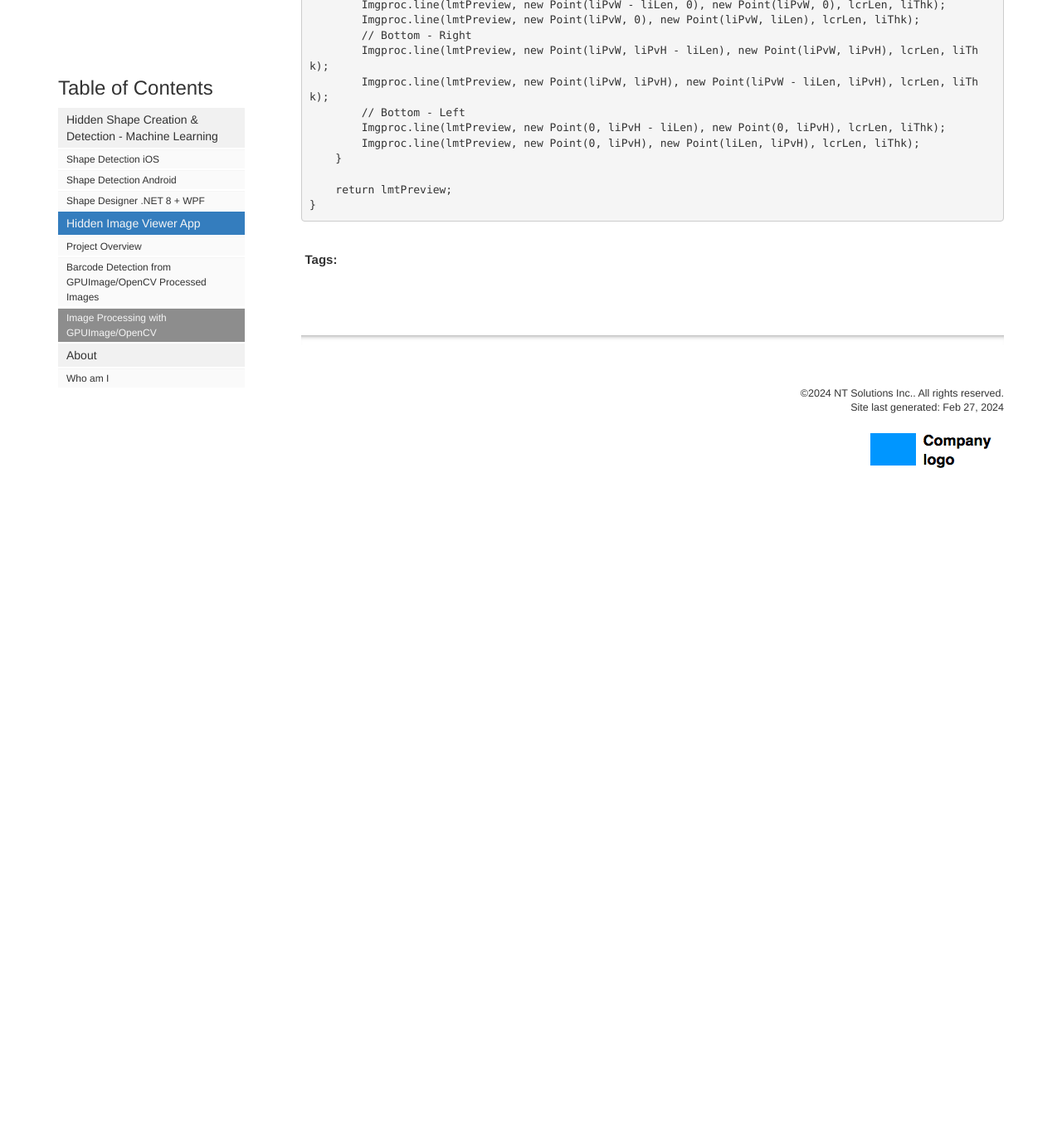
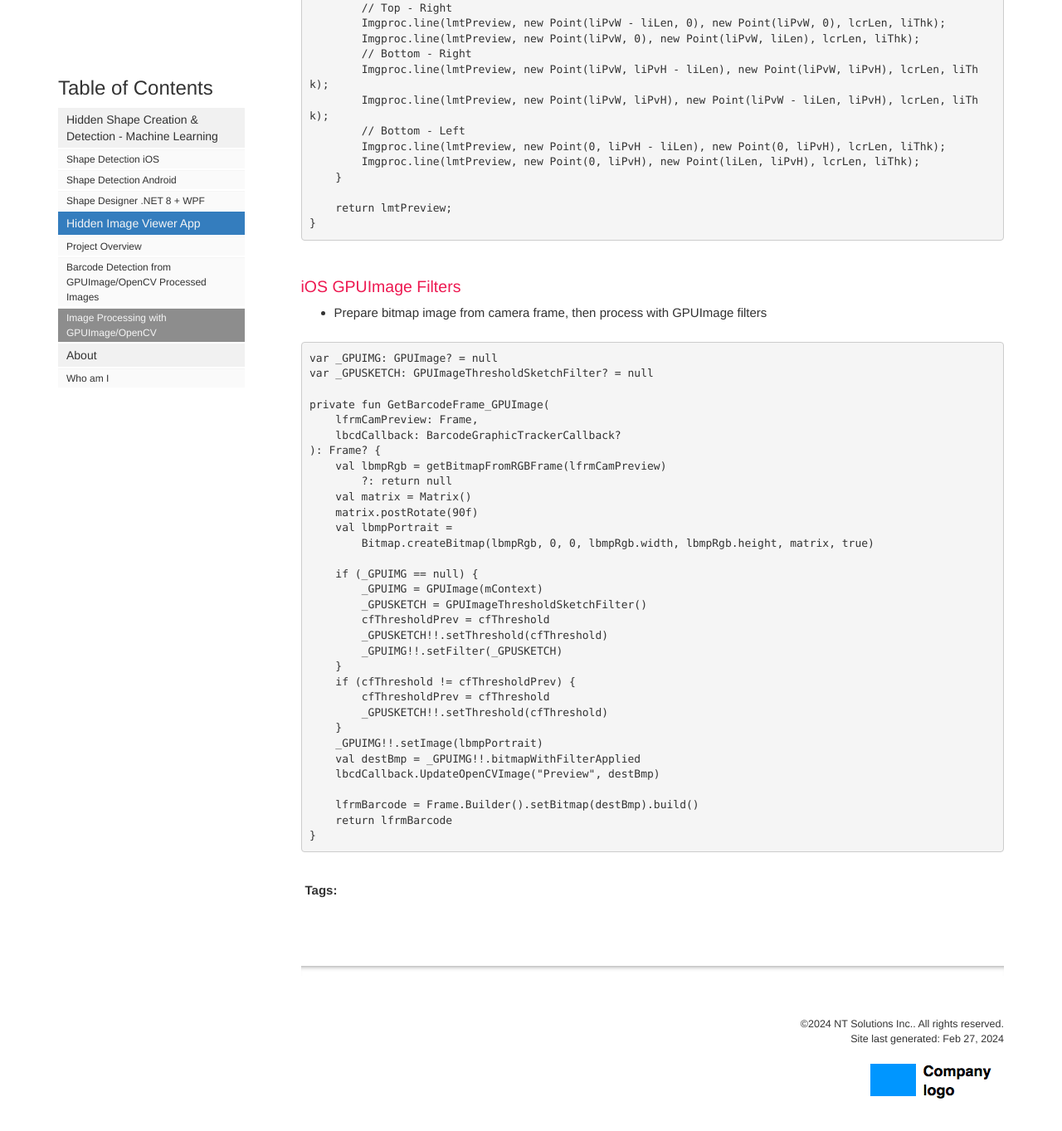
Before and after one commit to heungwook/heungwook.github.io, a Jekyll site: the page built from pages/doc202302/doc202302_03.md, in a window 1280 px wide and 1400 px high, scrolled down 3910 px. Shown: the top 1363 px of the window at 83% size. Built offline with Jekyll 4.4.1, drawn with Linux system fonts in a browser that asks for light colours; comment, search, counter and statistics services are not loaded; before the commit the page ends 4550 px from its top, so only the background shows below that.

Commit message:
20240227 1317

````diff
--- a/pages/doc202302/doc202302_03.md
+++ b/pages/doc202302/doc202302_03.md
@@ -208,7 +208,44 @@ public static Mat openCVProcessor(
 ```
 
 
+### iOS GPUImage Filters
 
+- Prepare bitmap image from camera frame, then process with GPUImage filters
+
+```Java
+var _GPUIMG: GPUImage? = null
+var _GPUSKETCH: GPUImageThresholdSketchFilter? = null
+
+private fun GetBarcodeFrame_GPUImage(
+    lfrmCamPreview: Frame,
+    lbcdCallback: BarcodeGraphicTrackerCallback?
+): Frame? {
+    val lbmpRgb = getBitmapFromRGBFrame(lfrmCamPreview)
+        ?: return null
+    val matrix = Matrix()
+    matrix.postRotate(90f)
+    val lbmpPortrait =
+        Bitmap.createBitmap(lbmpRgb, 0, 0, lbmpRgb.width, lbmpRgb.height, matrix, true)
+
+    if (_GPUIMG == null) {
+        _GPUIMG = GPUImage(mContext)
+        _GPUSKETCH = GPUImageThresholdSketchFilter()
+        cfThresholdPrev = cfThreshold
+        _GPUSKETCH!!.setThreshold(cfThreshold)
+        _GPUIMG!!.setFilter(_GPUSKETCH)
+    }
+    if (cfThreshold != cfThresholdPrev) {
+        cfThresholdPrev = cfThreshold
+        _GPUSKETCH!!.setThreshold(cfThreshold)
+    }
+    _GPUIMG!!.setImage(lbmpPortrait)
+    val destBmp = _GPUIMG!!.bitmapWithFilterApplied
+    lbcdCallback.UpdateOpenCVImage("Preview", destBmp)
+
+    lfrmBarcode = Frame.Builder().setBitmap(destBmp).build()
+    return lfrmBarcode
+}
+```
 
 
 
````
